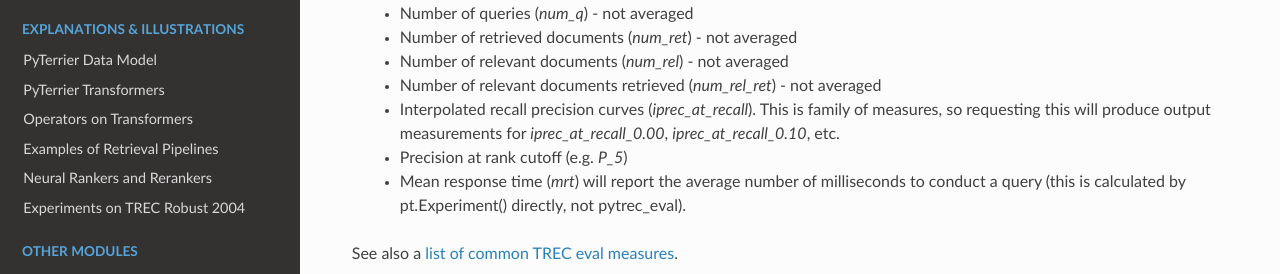
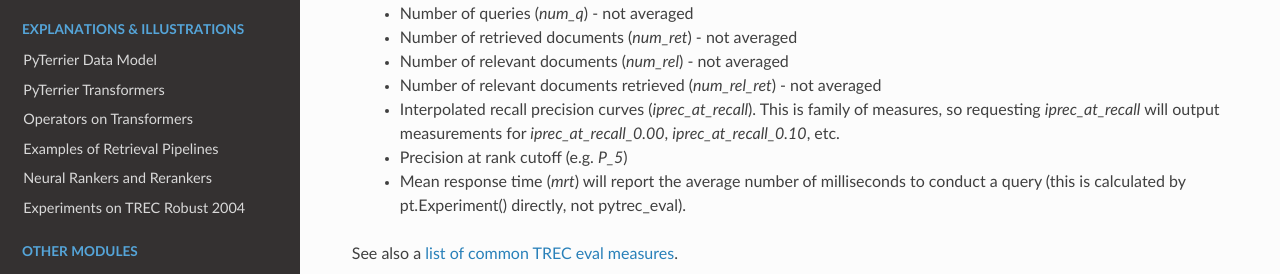
Before and after one commit to terrier-org/pyterrier, a Sphinx documentation site: the page built from docs/experiments.rst, in a window 1280 px wide and 900 px high, scrolled down 2391 px. Shown: the part 446-720 px from the top of the window. Built offline with Sphinx 7.4.7 and the Read the Docs theme 2.0.0, drawn with Linux system fonts in a browser that asks for light colours; the version number is read from the project's files by our own code.

Commit message:
fix typo

```diff
--- a/docs/experiments.rst
+++ b/docs/experiments.rst
@@ -118,7 +118,7 @@ Often used measures, including the name that must be used, are:
  - Number of retrieved documents (`num_ret`) - not averaged
  - Number of relevant documents (`num_rel`) - not averaged
  - Number of relevant documents retrieved (`num_rel_ret`) - not averaged
- - Interpolated recall precision curves (`iprec_at_recall`). This is family of measures, so requesting this will produce output measurements for `iprec_at_recall_0.00`, `iprec_at_recall_0.10`, etc.
+ - Interpolated recall precision curves (`iprec_at_recall`). This is family of measures, so requesting `iprec_at_recall` will output measurements for `iprec_at_recall_0.00`, `iprec_at_recall_0.10`, etc.
  - Precision at rank cutoff (e.g. `P_5`)
  - Mean response time (`mrt`) will report the average number of milliseconds to conduct a query (this is calculated by pt.Experiment() directly, not pytrec_eval).
 
```
